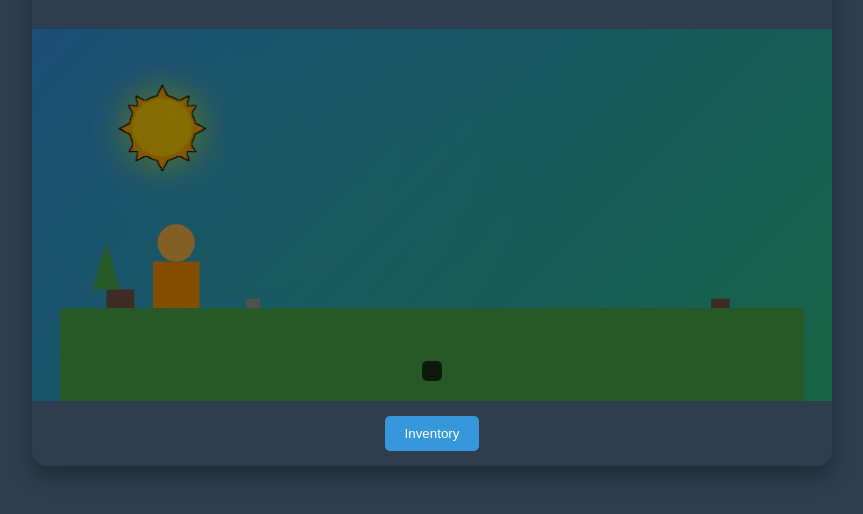
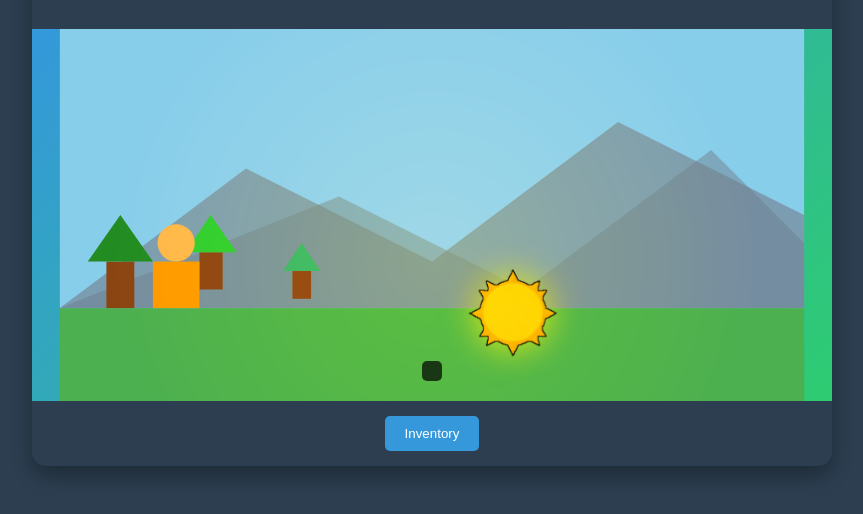
Before and after one commit to websimapi/websim-realm-quest-hero-s-journey, a plain HTML site: page index.html in a window 1280 px wide. Shown: the part 234-748 px from the top of the page, without its empty margins (208-1071 px from the left). Drawn offline with Linux system fonts and the light colour scheme.

Commit message:
v18: Have the sun starts mid cycle and make the scene and game more complex

```diff
--- a/game.js
+++ b/game.js
@@ -285,8 +285,10 @@ class GameWorld {
         const sunImage = document.getElementById('sun-image');
         const lightingOverlay = document.getElementById('lighting-overlay');
         const sceneSvg = document.getElementById('scene-graphics');
+        const backgroundLandscape = document.getElementById('background-landscape');
+        const mountainRange = document.getElementById('mountain-range');
         const cycleDuration = 24 * 60 * 1000; // 24 minutes total cycle
-        const startTime = Date.now();
+        const startTime = Date.now() - (cycleDuration / 2); // Start mid-cycle
 
         const updateSunPosition = () => {
             const currentTime = Date.now();
@@ -303,21 +305,25 @@ class GameWorld {
 
             // Update lighting based on time of day
             const intensity = Math.sin(progress * Math.PI);
+
+            // More nuanced lighting overlay
             lightingOverlay.style.background = `radial-gradient(
-                circle at 25% 25%,
-                rgba(255, 255, 0, ${0.1 + intensity * 0.2}),
-                transparent 50%
+                circle at ${sunX/8}% ${sunY/4}%,
+                rgba(255, 255, 0, ${0.1 + intensity * 0.3}),
+                transparent 70%
             )`;
 
-            // Change scene color based on time of day
+            // Dynamic sky and mountain colors
             if (progress < 0.25 || progress > 0.75) {
                 // Night time
-                sceneSvg.style.backgroundColor = 'rgba(0,0,50,0.5)';
-                sceneSvg.style.filter = 'brightness(0.5)';
+                backgroundLandscape.style.fill = 'rgba(0, 0, 50, 0.8)';
+                mountainRange.style.fill = 'rgba(50, 50, 100, 0.6)';
+                sceneSvg.style.filter = 'brightness(0.4) contrast(1.2)';
             } else {
                 // Day time
-                sceneSvg.style.backgroundColor = 'transparent';
-                sceneSvg.style.filter = 'none';
+                backgroundLandscape.style.fill = 'rgba(135, 206, 235, 1)'; // Sky blue
+                mountainRange.style.fill = 'rgba(119, 136, 153, 0.7)'; // Slate gray
+                sceneSvg.style.filter = 'brightness(1) contrast(1)';
             }
 
             // Continue the animation
--- a/index.html
+++ b/index.html
@@ -53,7 +53,32 @@
             <div id="lighting-overlay"></div>
             <svg id="scene-graphics" viewBox="0 0 800 400" preserveAspectRatio="xMidYMid meet">
                 <rect id="ground" x="0" y="300" width="800" height="100" fill="#4CAF50" />
+
+                <!-- Expanded world layers -->
+                <g id="background-landscape">
+                    <rect x="0" y="0" width="800" height="300" fill="#87CEEB" /> <!-- Sky -->
+                    <g id="mountain-range">
+                        <polygon points="0,300 200,150 400,250 600,100 800,200 800,300" fill="#778899" opacity="0.7" />
+                        <polygon points="0,300 300,180 500,280 700,130 800,230 800,300" fill="#708090" opacity="0.5" />
+                    </g>
+                </g>
+
                 <rect id="explore-region" x="0" y="0" width="500" height="300" fill="transparent" class="interaction-region" />
+
+                <g id="world-forest">
+                    <g class="tree" transform="translate(50, 250)">
+                        <rect x="0" y="0" width="30" height="50" fill="#8B4513" />
+                        <polygon points="-20,0 15,-50 50,0" fill="#228B22" />
+                    </g>
+                    <g class="tree" transform="translate(150, 240)">
+                        <rect x="0" y="0" width="25" height="40" fill="#8B4513" />
+                        <polygon points="-15,0 12,-40 40,0" fill="#32CD32" />
+                    </g>
+                    <g class="tree" transform="translate(250, 260)">
+                        <rect x="0" y="0" width="20" height="30" fill="#8B4513" />
+                        <polygon points="-10,0 10,-30 30,0" fill="#3CB371" />
+                    </g>
+                </g>
 
                 <g id="character-svg">
                     <rect x="100" y="250" width="50" height="50" fill="#FF9800" />
@@ -65,15 +90,7 @@
                     <circle cx="620" cy="230" r="15" fill="#E040FB" />
                 </g>
 
-                <g id="world-elements">
-                    <rect x="50" y="280" width="30" height="20" fill="#795548" /> <!-- Tree trunk -->
-                    <polygon points="35,280 65,280 50,230" fill="#4CAF50" /> <!-- Tree top -->
-
-                    <rect x="700" y="290" width="20" height="10" fill="#795548" /> <!-- Rock -->
-                    <rect x="200" y="290" width="15" height="10" fill="#9E9E9E" /> <!-- Another rock -->
-                </g>
-
-                <image id="sun-image" href="/Sun.png" x="50" y="50" width="100" height="100" />
+                <image id="sun-image" href="/Sun.png" x="400" y="50" width="100" height="100" />
             </svg>
             <div id="dialogue-box" aria-live="assertive" role="status"></div>
         </section>
```
